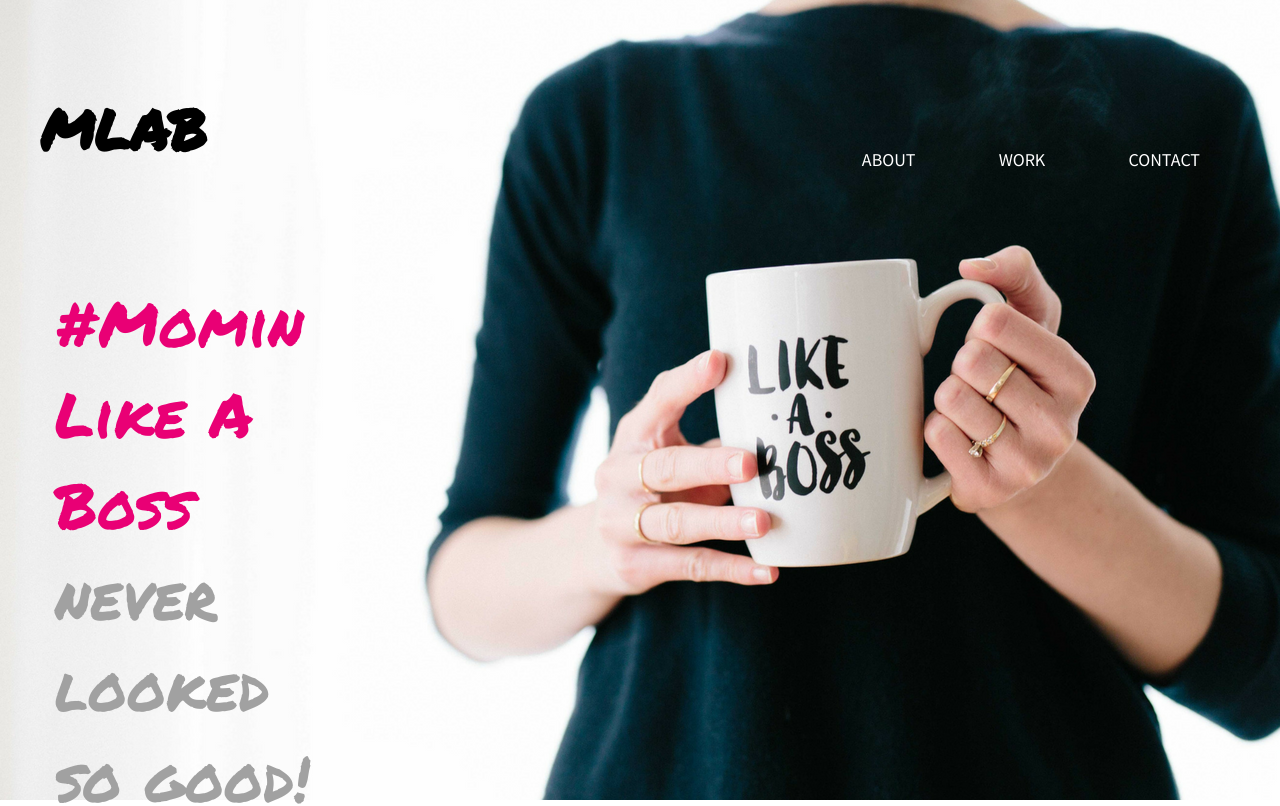
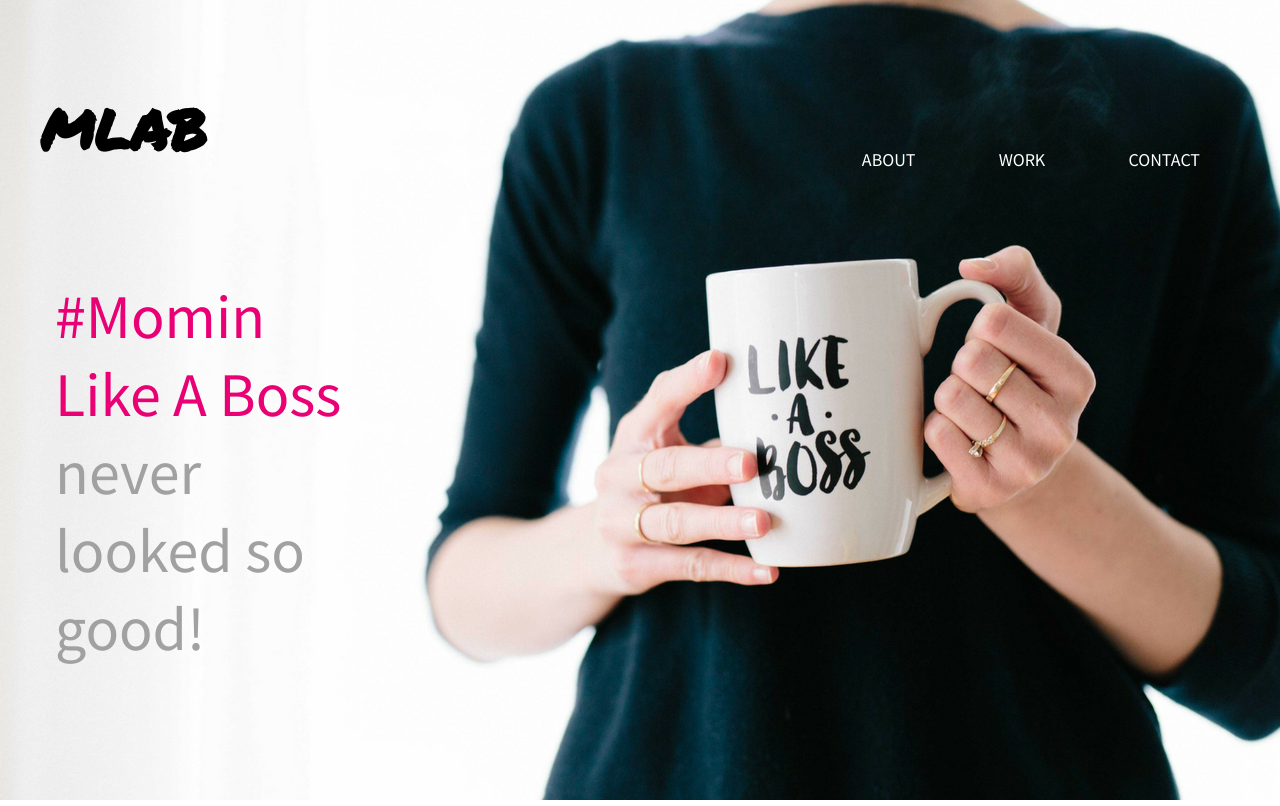
Before and after one commit to mesouser/mlab, a plain HTML site: page index.html in a window 1280 px wide. Shown: the top 806 px of the page. Drawn offline with Linux system fonts and the light colour scheme.

Commit message:
changed h2 hero back to Sans

```diff
--- a/css/main.css
+++ b/css/main.css
@@ -54,7 +54,7 @@ header h1 {
 header h2 {
   clear: both;
   color: #a1a1a1;
-  font: 62px 'Permanent Marker', cursive;
+  font: 62px 'Source Sans Pro', sans-serif;
   padding: 15px;
   width: 300px;
 }
```
